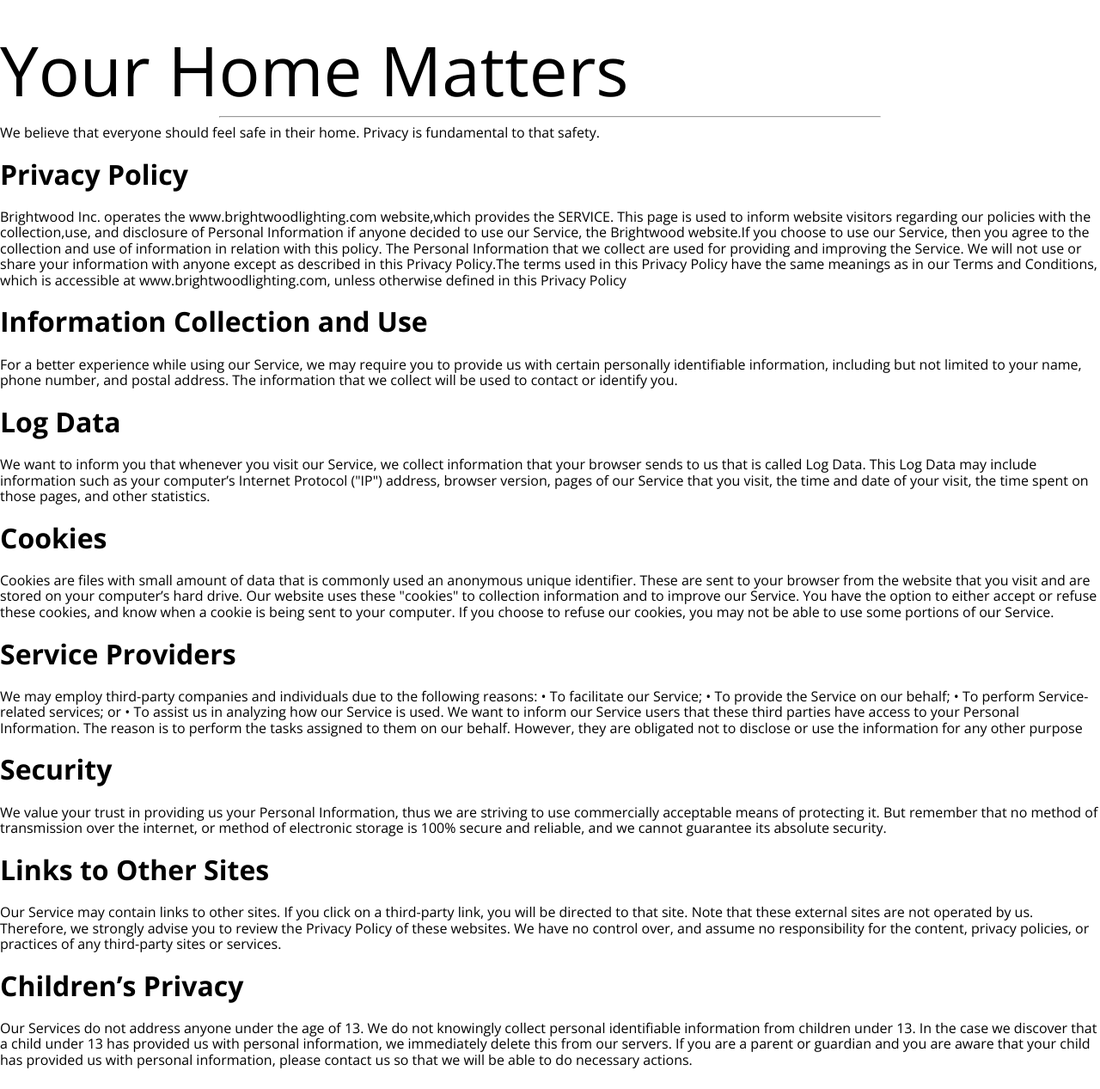
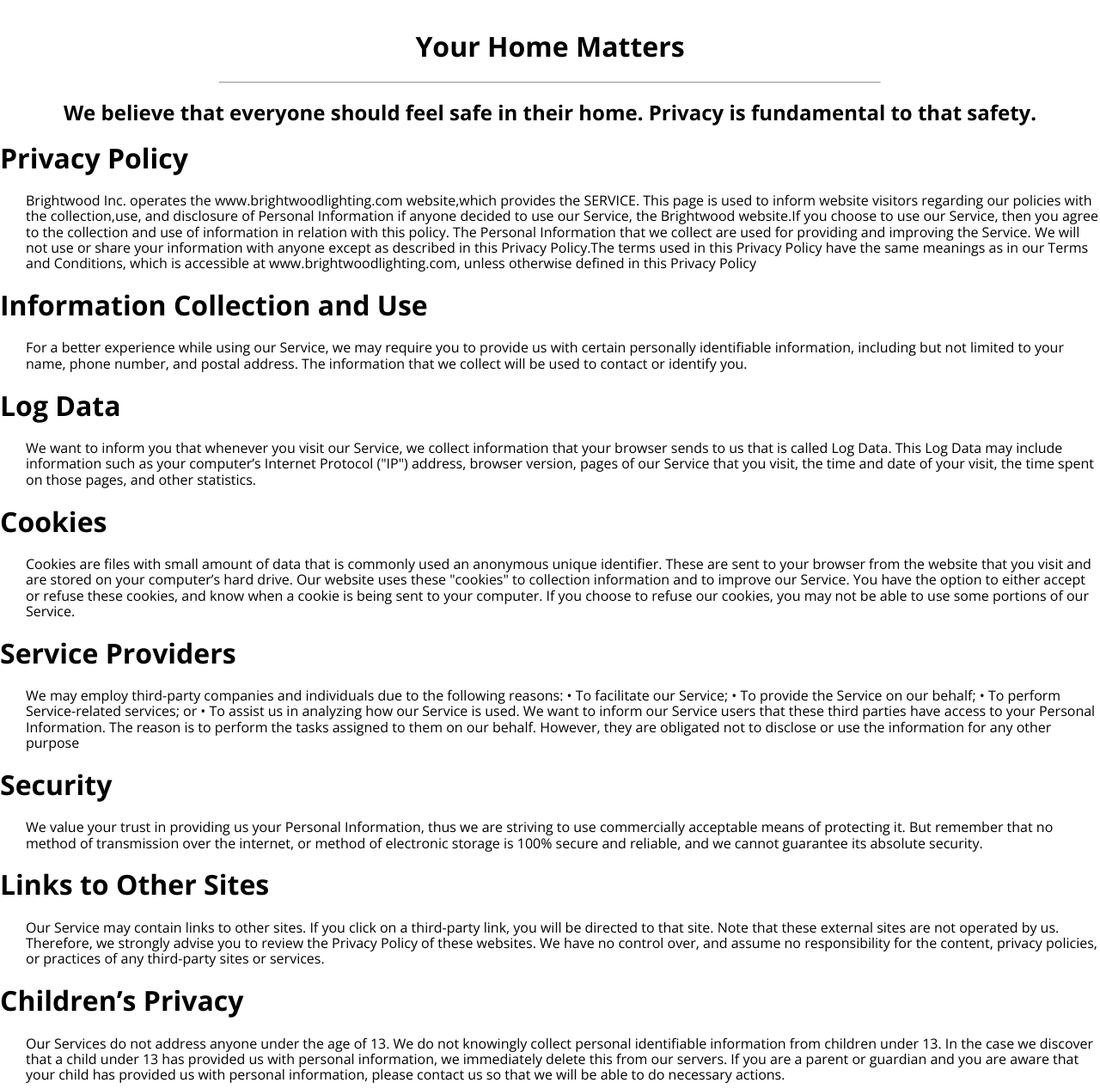
Before and after one commit to nsisodiya/brightwoodlighting-website, a website: page privacy.html in a window 1280 px wide. Shown: the part 88-1355 px from the top of the page at 86% size. Drawn offline with nearby package versions, Linux system fonts and the light colour scheme; files that its build step writes are made by us from their sources.

Commit message:
add css for privacy page

```diff
--- a/privacy.html
+++ b/privacy.html
@@ -9,15 +9,15 @@
     <load src="src/components/header/header.html"></load>
 
     <div class="privacyPage">
-        <div class="col-md-12 text-center">
-            <hb1>Your Home Matters</hb1>
+        <firstbox>
+            <h1>Your Home Matters</h1>
             <hr class="line width60p">
-            <hb2>We believe that everyone should feel safe in their home. Privacy is fundamental to that safety.</hb2>
-        </div>
+            <h2>We believe that everyone should feel safe in their home. Privacy is fundamental to that safety.</h2>
+        </firstbox>
 
-        <div class="col-md-12">
+        <privacyPolicy>
             <h1>Privacy Policy</h1>
-            <p>Brightwood Inc. operates the www.brightwoodlighting.com website,which provides the SERVICE. This page is used
+            <p class="content"> Brightwood Inc. operates the www.brightwoodlighting.com website,which provides the SERVICE. This page is used
                 to inform website visitors regarding our policies with the collection,use, and disclosure of Personal Information
                 if anyone decided to use our Service, the Brightwood website.If you choose to use our Service, then you agree
                 to the collection and use of information in relation with this policy. The Personal Information that we collect
@@ -25,83 +25,80 @@
                 as described in this Privacy Policy.The terms used in this Privacy Policy have the same meanings as in our
                 Terms and Conditions, which is accessible at www.brightwoodlighting.com, unless otherwise defined in this
                 Privacy Policy</p>
-        </div>
-        <div class="col-md-12">
+        </privacyPolicy>
+        <informationCollectionAndUse>
             <h1>Information Collection and Use</h1>
-            <p>For a better experience while using our Service, we may require you to provide us with certain personally
+            <p class="content">For a better experience while using our Service, we may require you to provide us with certain personally
                 identifiable information, including but not limited to your name, phone number, and postal address. The information
                 that we collect will be used to contact or identify you.</p>
-        </div>
+        </informationCollectionAndUse>
 
-        <div class="col-md-12">
+        <logoData>
             <h1>Log Data</h1>
-            <p>We want to inform you that whenever you visit our Service, we collect information that your browser sends
+            <p class="content">We want to inform you that whenever you visit our Service, we collect information that your browser sends
                 to us that is called Log Data. This Log Data may include information such as your computer’s Internet Protocol
                 ("IP") address, browser version, pages of our Service that you visit, the time and date of your visit, the
                 time spent on those pages, and other statistics.</p>
-        </div>
+        </logoData>
 
-        <div class="col-md-12">
+        <Cookies>
             <h1>Cookies</h1>
-            <p>Cookies are files with small amount of data that is commonly used an anonymous unique identifier. These are
+            <p class="content">Cookies are files with small amount of data that is commonly used an anonymous unique identifier. These are
                 sent to your browser from the website that you visit and are stored on your computer’s hard drive. Our website
                 uses these "cookies" to collection information and to improve our Service. You have the option to either
                 accept or refuse these cookies, and know when a cookie is being sent to your computer. If you choose to refuse
                 our cookies, you may not be able to use some portions of our Service.</p>
-        </div>
+        </Cookies>
 
-        <div class="col-md-12">
+        <ServiceProvider>
             <h1>Service Providers</h1>
-            <p>We may employ third-party companies and individuals due to the following reasons: • To facilitate our Service;
+            <p class="content">We may employ third-party companies and individuals due to the following reasons: • To facilitate our Service;
                 • To provide the Service on our behalf; • To perform Service-related services; or • To assist us in analyzing
                 how our Service is used. We want to inform our Service users that these third parties have access to your
                 Personal Information. The reason is to perform the tasks assigned to them on our behalf. However, they are
                 obligated not to disclose or use the information for any other purpose
             </p>
-        </div>
+        </ServiceProvider>
 
-        <div class="col-md-12">
+        <Security>
             <h1>Security</h1>
-            <p>We value your trust in providing us your Personal Information, thus we are striving to use commercially acceptable
+            <p class="content">We value your trust in providing us your Personal Information, thus we are striving to use commercially acceptable
                 means of protecting it. But remember that no method of transmission over the internet, or method of electronic
                 storage is 100% secure and reliable, and we cannot guarantee its absolute security.</p>
-        </div>
+        </Security>
 
-        <div class="col-md-12">
+        <LinksToOtherSites>
             <h1>Links to Other Sites</h1>
-            <p>Our Service may contain links to other sites. If you click on a third-party link, you will be directed to
+            <p class="content">Our Service may contain links to other sites. If you click on a third-party link, you will be directed to
                 that site. Note that these external sites are not operated by us. Therefore, we strongly advise you to review
                 the Privacy Policy of these websites. We have no control over, and assume no responsibility for the content,
                 privacy policies, or practices of any third-party sites or services.</p>
-        </div>
+        </LinksToOtherSites>
 
-        <div class="col-md-12">
+        <ChildrensPrivacy>
             <h1>Children’s Privacy</h1>
-            <p>Our Services do not address anyone under the age of 13. We do not knowingly collect personal identifiable
+            <p class="content">Our Services do not address anyone under the age of 13. We do not knowingly collect personal identifiable
                 information from children under 13. In the case we discover that a child under 13 has provided us with personal
                 information, we immediately delete this from our servers. If you are a parent or guardian and you are aware
                 that your child has provided us with personal information, please contact us so that we will be able to do
                 necessary actions.</p>
-        </div>
+        </ChildrensPrivacy>
 
-        <div class="col-md-12">
+        <ChangesToThisPrivacyPolicy>
             <h1>Changes to This Privacy Policy</h1>
-            <p>We may update our Privacy Policy from time to time. Thus, we advise you to review this page periodically for
+            <p class="content">We may update our Privacy Policy from time to time. Thus, we advise you to review this page periodically for
                 any changes. We will notify you of any changes by posting the new Privacy Policy on this page. These changes
                 are effective immediately, after they are posted on this page.</p>
-        </div>
+        </ChangesToThisPrivacyPolicy>
 
-        <div class="col-md-12">
+        <ContactUs>
             <h1>Contact Us</h1>
-            <p>If you have any questions or suggestions about our Privacy Policy, do not hesitate to
-                <h4 style="color:#f79365;">contact us.
-                    </h4s>
+            <p class="content">
+                If you have any questions or suggestions about our Privacy Policy, do not hesitate to
+                <a class="contactLink" href="contact.html">contact us.</a>
             </p>
-        </div>
-
-
+        </ContactUs>
     </div>
-
     <load src="src/components/footer/footer.html"></load>
 </body>
 
--- a/src/components/footer/_footer.scss
+++ b/src/components/footer/_footer.scss
@@ -22,7 +22,7 @@
     }
     .copyRight {
         font-size: 12px;
-        color: #ffffff50;
+        color: rgba(255, 255, 255, 0.3137254902);
 
         @include bigscreen {
             margin-left: 40px;
@@ -48,6 +48,7 @@
         }
     }
     linkGroup {
+        color: red;
         @include mobile {
             display: flex;
             width: 100%;
--- /dev/null
+++ b/src/css/_privacy.scss
@@ -0,0 +1,16 @@
+$margin-left: 30px;
+$text-align: left;
+.privacyPage {
+  firstbox {
+      text-align: center;
+  }
+  .content {
+      text-align: $text-align;
+      margin-left: $margin-left;
+  }
+  ContactUs {
+    .contactLink {
+      color:#f79365;
+    }
+  }
+}
--- a/src/css/final.scss
+++ b/src/css/final.scss
@@ -3,4 +3,5 @@
 @import 'mixin';
 @import '../components/header/header';
 @import 'how';
+@import 'privacy';
 @import '../components/footer/footer';
--- a/src/css/main.css
+++ b/src/css/main.css
@@ -1,32 +1,3 @@
-.privacyPage {
-    margin-top: 20px;
-}
-
-@media only screen and (max-width: 3000px) {
-    .privacyPage hb1 {
-        font-size: 80px;
-    }
-}
-
-@media only screen and (max-width: 1279px) {
-    .privacyPage hb1 {
-        font-size: 60px;
-    }
-}
-@media only screen and (max-width: 768px) {
-
-    .privacyPage hb1 {
-        font-size: 40px;
-    }
-}
-
-@media only screen and (max-width: 479px) {
-    .privacyPage hb1 {
-        font-size: 30px;
-    }
-}
-
-
 @media only screen and (max-width: 3000px) {
     .howPage firstBox{
         text-align: center;
```
Also changed, not shown: src/components/footer/footer.html (line endings or trailing spaces).
